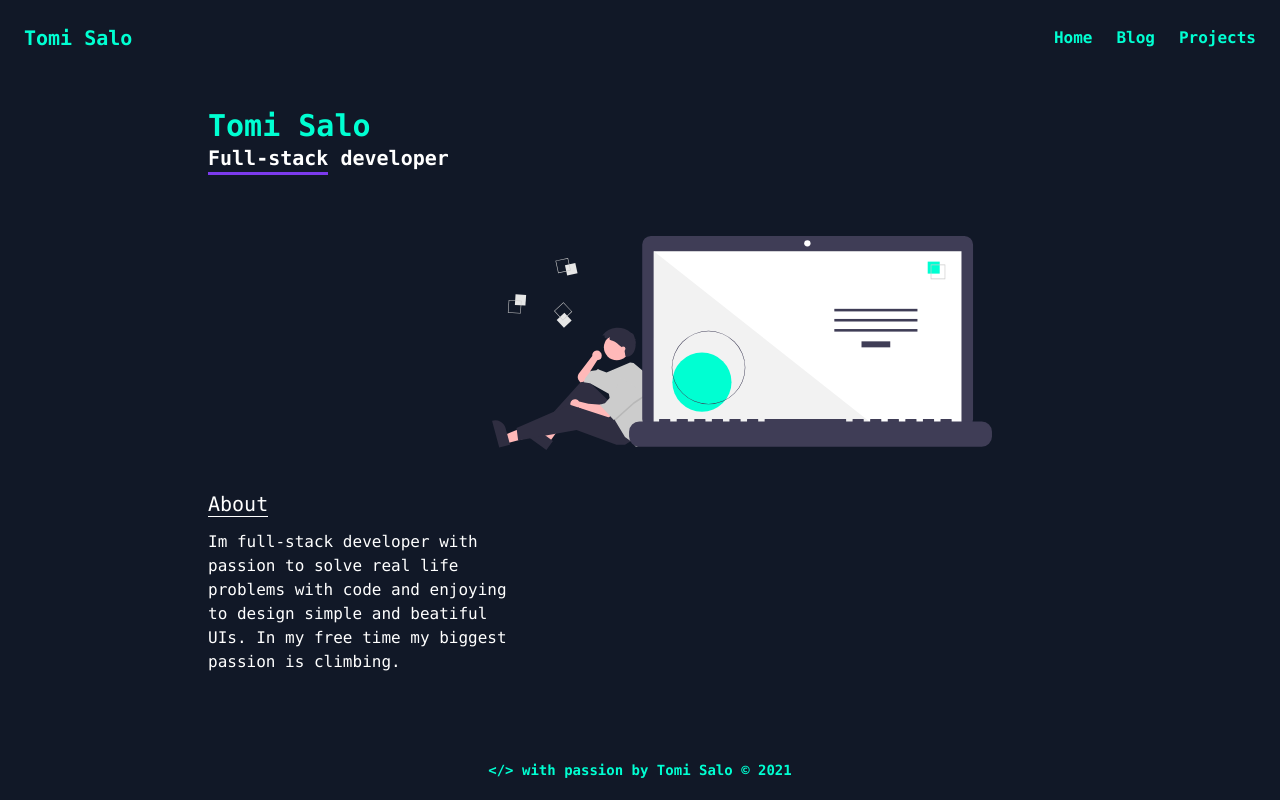
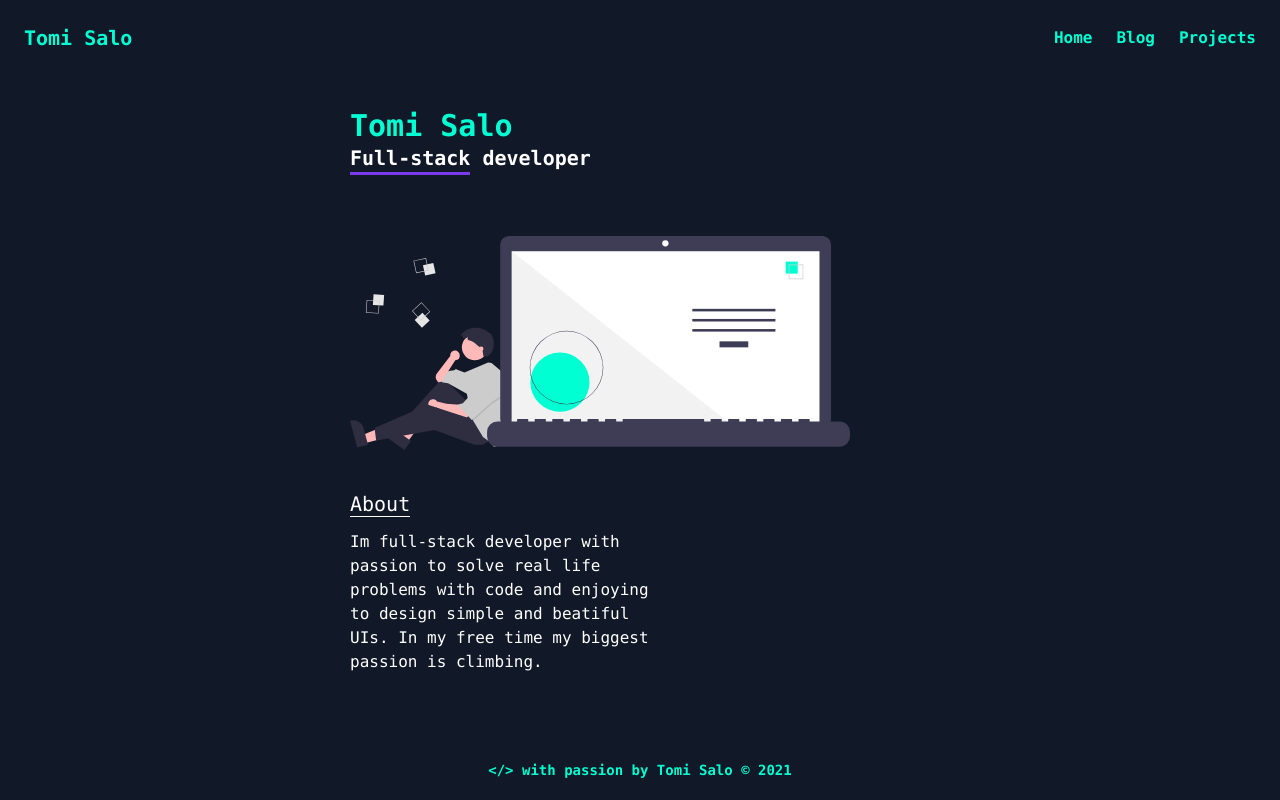
Before and after one commit to Eezi/portfolio-2.0, a React (Vite) app: page / in a window 1280 px wide. Shown: the top 800 px of the page. Built offline with nearby package versions, Linux system fonts and the light colour scheme.

Commit message:
Fixed homepage main container

```diff
--- a/src/App.tsx
+++ b/src/App.tsx
@@ -17,7 +17,7 @@ const App: FC = (): ReactElement => {
     <Router>
       <div className="font-mono text-primary bg-mainBg font-semibold min-h-screen">
       <Header />
-      <div className="md:px-52 px-8 pt-8">
+      <div className="flex justify-center px-8 pt-8">
     <TransitionGroup>
           {/*
             This is no different than other usage of
--- a/src/pages/Home/index.tsx
+++ b/src/pages/Home/index.tsx
@@ -7,7 +7,7 @@ import './styles.css'
 const Home: FC<{}> = (): ReactElement => {
 
     return (
-        <div>
+        <>
         <div className="md:text-3xl text-xl leading-normal">
             <h2 className="text-3xl">Tomi Salo</h2>
             <h5 className="text-xl main-title">Full-stack developer</h5>
@@ -17,7 +17,7 @@ const Home: FC<{}> = (): ReactElement => {
         </div>
         <About />
         <Bio />
-</div>
+      </>
     );
 }
 
```
Also changed, not shown: 5 other files (tests, documents, lock files or other folders).
